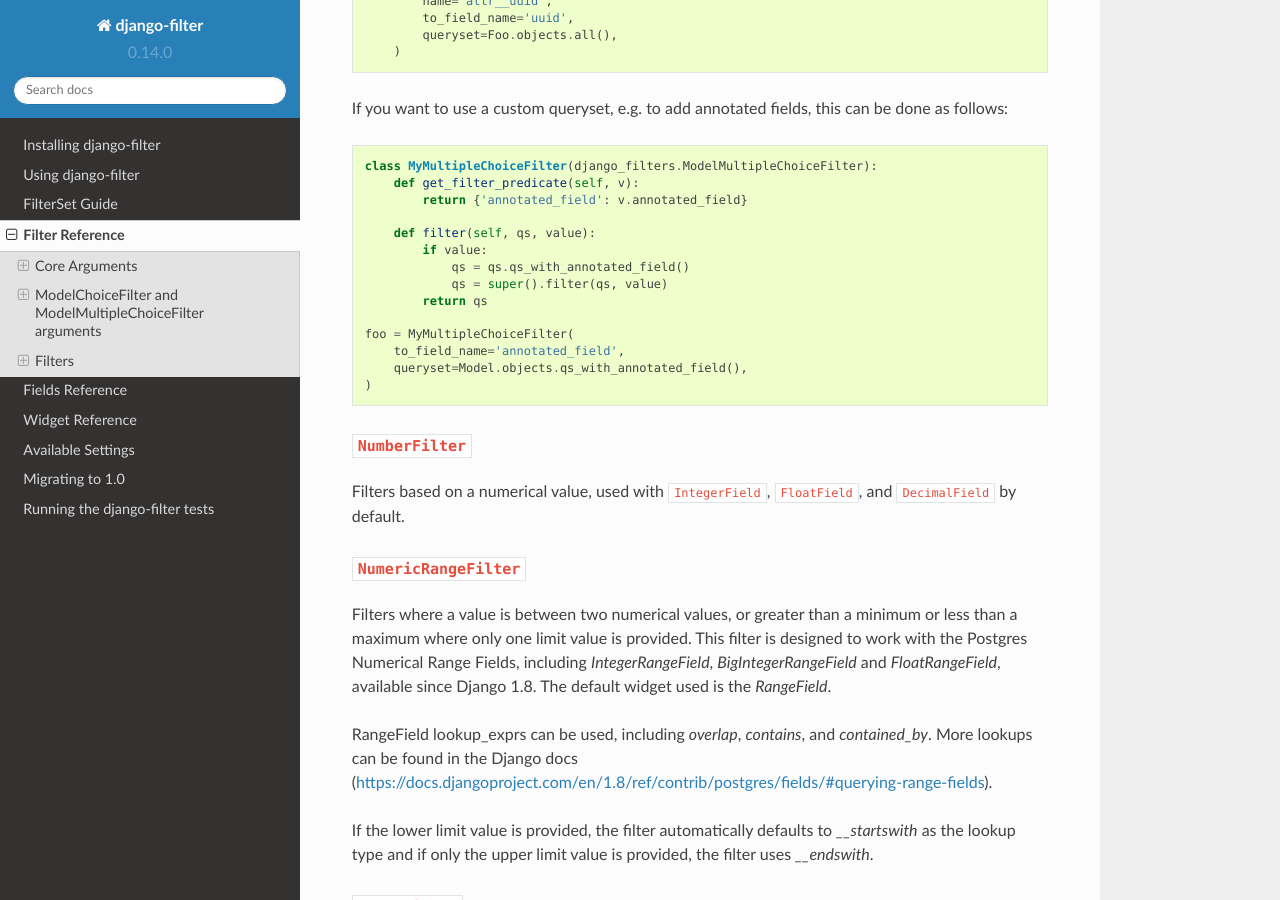
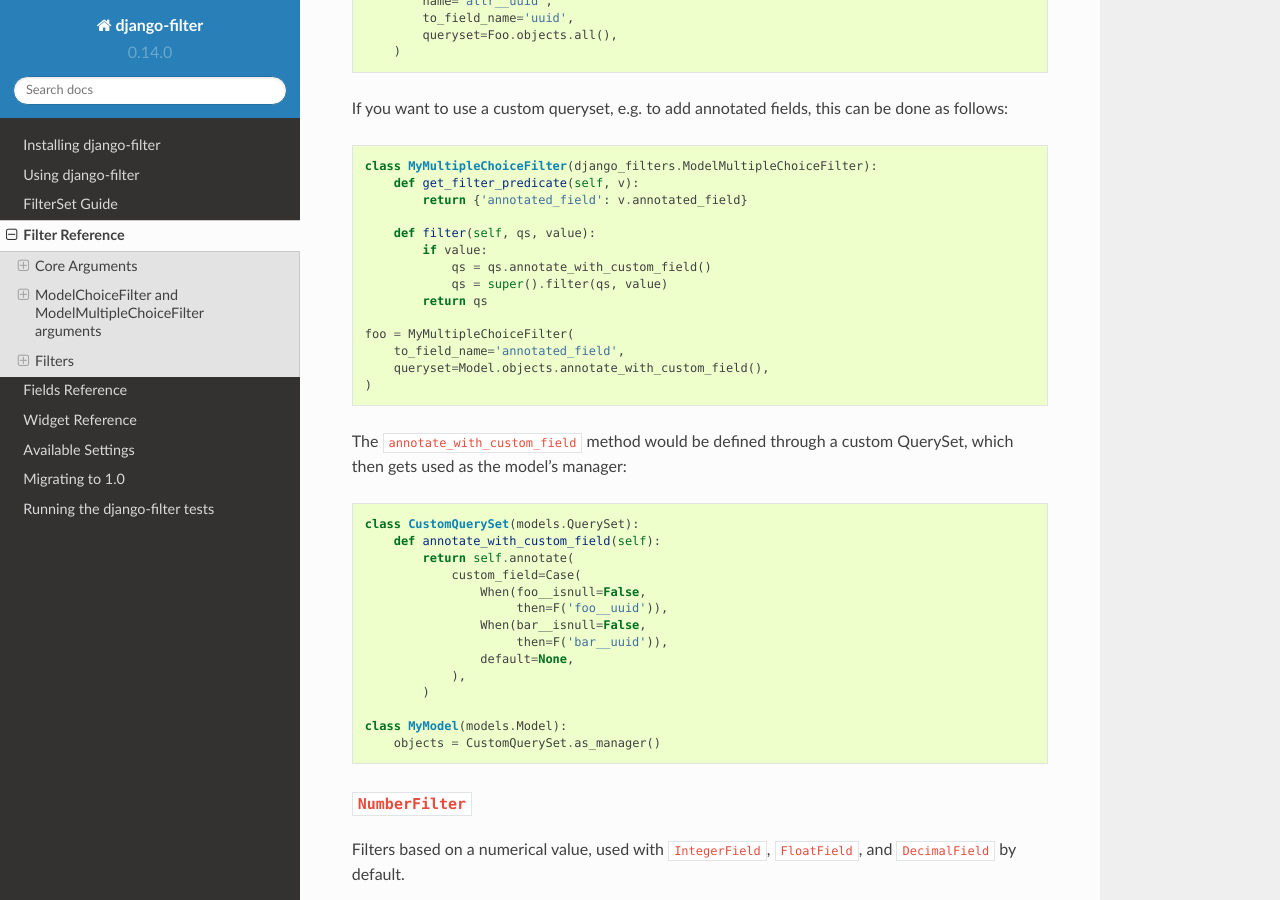
Before and after one commit to carltongibson/django-filter, a Sphinx documentation site: the page built from docs/ref/filters.txt, in a window 1280 px wide and 900 px high, scrolled down 6486 px. Built offline with Sphinx 7.4.7 and the Read the Docs theme 2.0.0, drawn with Linux system fonts in a browser that asks for light colours.

Commit message:
fixup! Add test_filtering_to_field_name

```diff
--- a/docs/ref/filters.txt
+++ b/docs/ref/filters.txt
@@ -351,14 +351,33 @@ done as follows::
 
         def filter(self, qs, value):
             if value:
-                qs = qs.qs_with_annotated_field()
+                qs = qs.annotate_with_custom_field()
                 qs = super().filter(qs, value)
             return qs
 
     foo = MyMultipleChoiceFilter(
         to_field_name='annotated_field',
-        queryset=Model.objects.qs_with_annotated_field(),
+        queryset=Model.objects.annotate_with_custom_field(),
     )
+
+The ``annotate_with_custom_field`` method would be defined through a custom
+QuerySet, which then gets used as the model's manager::
+
+    class CustomQuerySet(models.QuerySet):
+        def annotate_with_custom_field(self):
+            return self.annotate(
+                custom_field=Case(
+                    When(foo__isnull=False,
+                         then=F('foo__uuid')),
+                    When(bar__isnull=False,
+                         then=F('bar__uuid')),
+                    default=None,
+                ),
+            )
+
+    class MyModel(models.Model):
+        objects = CustomQuerySet.as_manager()
+
 
 ``NumberFilter``
 ~~~~~~~~~~~~~~~~
```
